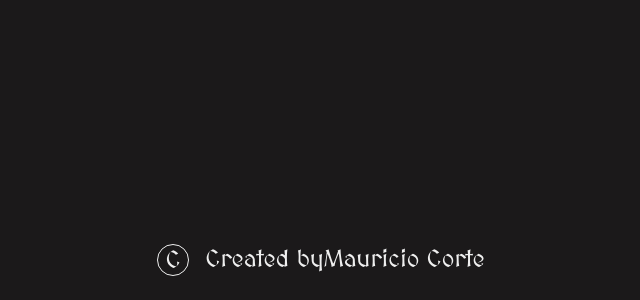
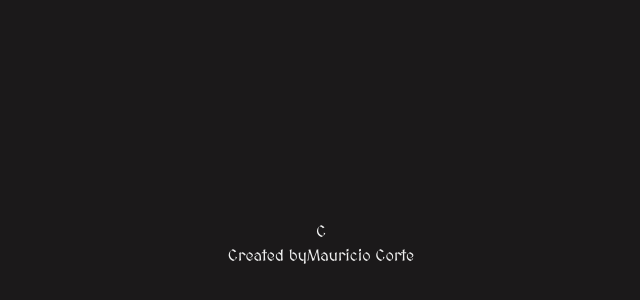
Before and after one commit to Marremelad/CvPortalReact, a React (Vite) app: page / in a window 1280 px wide. Shown: the part 1640-1940 px from the top of the page, without its empty margins (319-959 px from the left). After the commit the page ends 1908 px from the top, so only its background shows below. Built offline with nearby package versions, Linux system fonts and the light colour scheme; a web font is replaced by a local one.

Commit message:
Removed unnecessary css from the file

```diff
--- a/src/style.css
+++ b/src/style.css
@@ -37,14 +37,7 @@ main {
     margin-bottom: 10vh;
 }
 
-footer {
-    display: flex;
-    justify-content: center;
-    align-items: center;
-    gap: 1rem;
-    height: 10vh;
-    font-size: 1.5rem;
-}
+
 
 a {
     text-decoration: none;
@@ -82,20 +75,6 @@ a {
     width: 1000px;
 }
 
-.copy-right-symbol {
-    border-width: 1px;
-    border-style: solid;
-    border-radius: 1rem;
-    height: 2rem;
-    width: 2rem;
-    display: flex;
-    justify-content: center;
-    align-items: center;
-}
-
-.copy-right-symbol:hover {
-    cursor: default;
-}
 
 .contact-icons i {
     font-size: 3rem;
```
